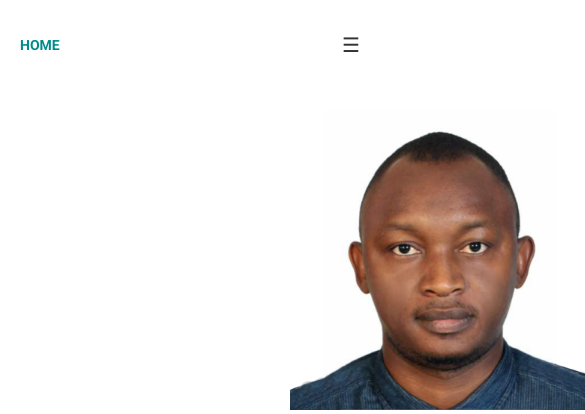
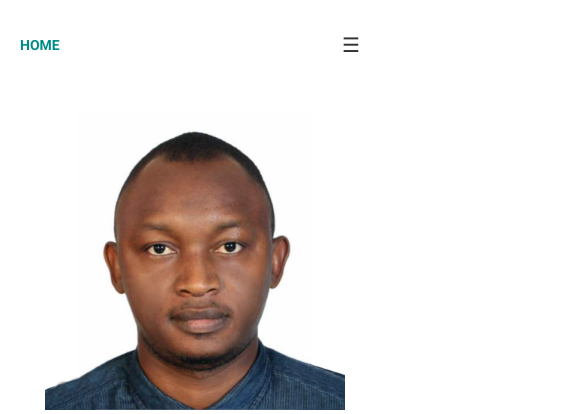
Before and after one commit to OluwaninsolaAO/ssg-markdown, a plain HTML site: page src/_header.html in a window 390 px wide. Shown: the top 414 px of the page, 585 px wide, since content can reach past the window. Drawn offline with Linux system fonts and the light colour scheme.

Commit message:
Update page structure

```diff
--- a/src/_header.html
+++ b/src/_header.html
@@ -22,6 +22,7 @@
       </ul>
     </nav>
   </header>
+  <div class="container">
   <div class="main">
     <aside class="sidebar">
       <img src="img/Ahmad_Umar.88a5c36b2e80cf346f0f.png" alt="Profile Photo">
--- a/src/css/styles.css
+++ b/src/css/styles.css
@@ -68,7 +68,6 @@ h1 {
 }
 
 footer {
-  padding: 20px;
   text-align: center;
   font-size: 12px;
   max-width: 1140px;
@@ -80,12 +79,15 @@ hr {
   border-top: 1px solid darkcyan;
 }
 
+.container {
+  max-width: 1140px;
+  margin: 0 5%;
+  flex: 1;
+}
+
 .main {
-  max-width: 1140px;
   padding-left: 20px;
   padding-right: 20px;
-  margin: 0 auto;
-  flex: 1;
   display: flex;
 }
 
@@ -117,7 +119,7 @@ hr {
 
 .main-content {
   flex: 3;
-  min-width: 800px;
+  /* min-width: 800px; */
   padding: 20px;
   background-color: #ffffff;
 }
@@ -161,4 +163,8 @@ hr {
   .main {
     display: block;
   }
+
+  .container {
+    margin: unset;
+  }
 }
```
Also changed, not shown: src/_footer.html (+1 -0 lines).
